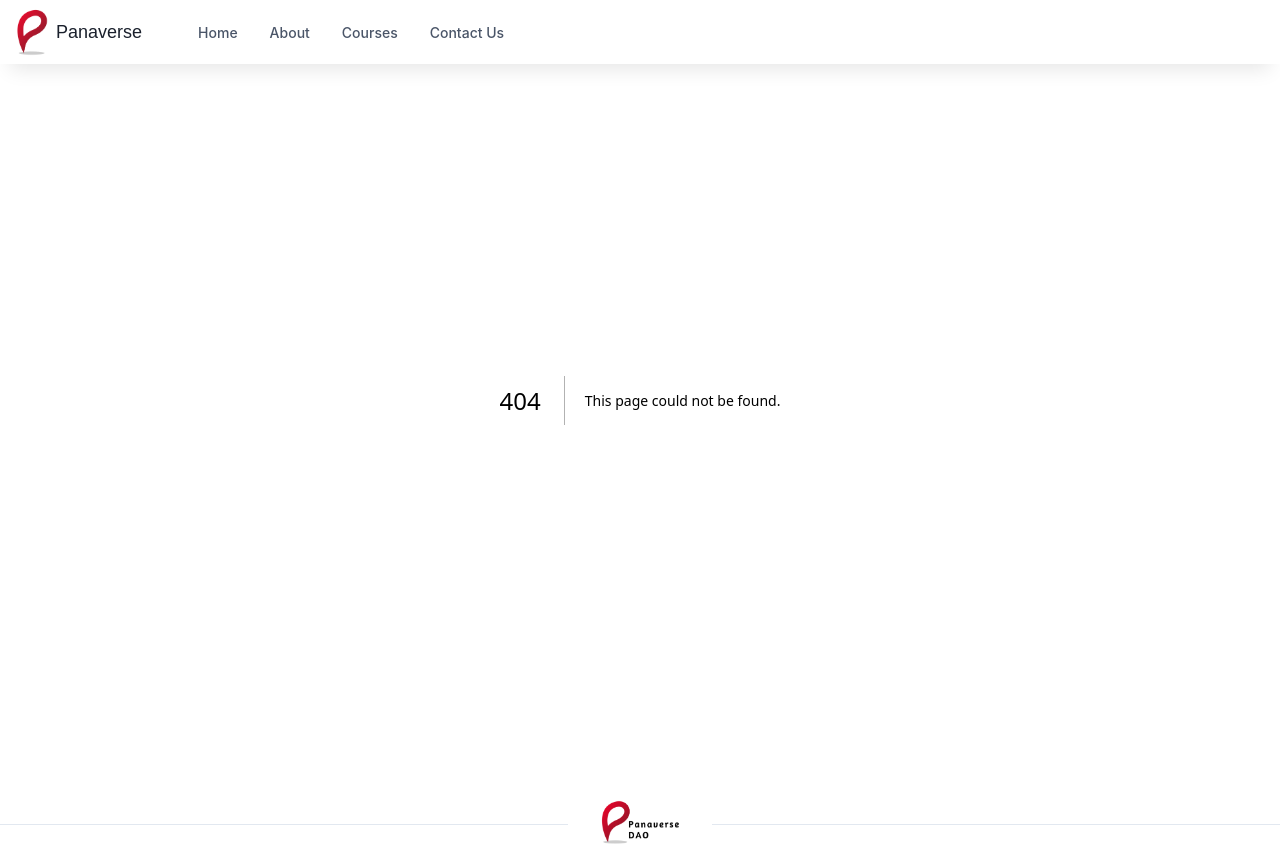
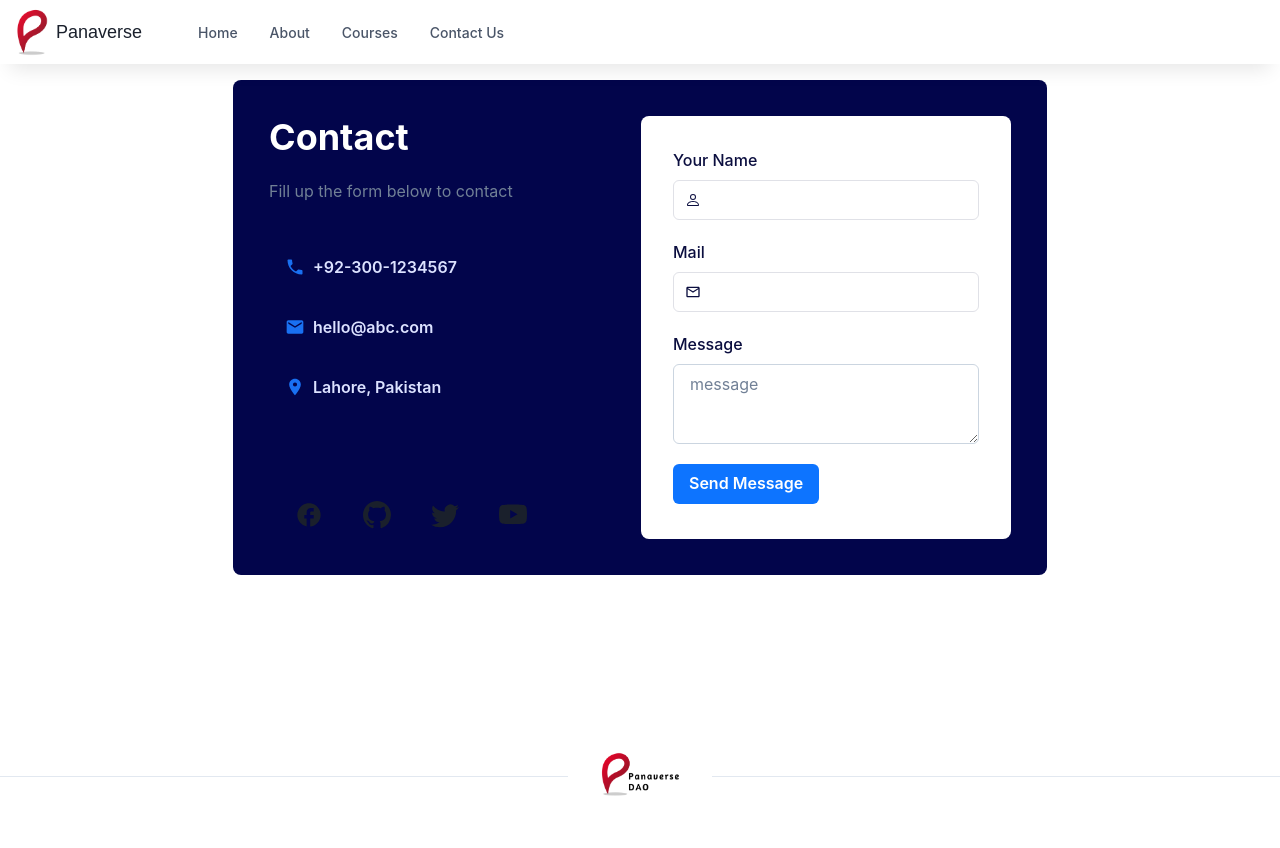
Before and after one commit to hassan-ak/next-tailwind-metaverse, a Next.js app: page /contact in a window 1280 px wide. Before the commit this address had no page. After the commit the page ends 800 px from the top, so only its background shows below. Built offline with nearby package versions, Linux system fonts and the light colour scheme.

Commit message:
13. Create Contact Page

```diff
--- /dev/null
+++ b/src/app/(pages)/contact/contactPageComponents/Contacts.tsx
@@ -0,0 +1,57 @@
+// Contact compnent
+
+'use client';
+
+import React from 'react';
+import { BsGithub, BsYoutube, BsTwitter } from 'react-icons/bs';
+import { ContactButton, SocilaButton } from '../utilityFunctions/Buttons';
+import { MdPhone, MdEmail, MdLocationOn, MdFacebook } from 'react-icons/md';
+import { Flex, Box, Heading, Text, HStack, VStack } from '@chakra-ui/react';
+
+// Function to return contact information and social buttons
+export default function Contacts() {
+  return (
+    <Flex margin={'auto'}>
+      <Box>
+        {/* Heading and text*/}
+        <Heading>Contact</Heading>
+        <Text mt={['3', '3', '3', '5']} color='gray.500'>
+          Fill up the form below to contact
+        </Text>
+        {/* Box to display contact buttons */}
+        <Box py={['5', '5', '8', '10']}>
+          <VStack pl={0} spacing={3} alignItems='flex-start'>
+            <ContactButton icon={<MdPhone color='#1970F1' size='20px' />}>
+              +92-300-1234567
+            </ContactButton>
+            <ContactButton icon={<MdEmail color='#1970F1' size='20px' />}>
+              hello@abc.com
+            </ContactButton>
+            <ContactButton icon={<MdLocationOn color='#1970F1' size='20px' />}>
+              Lahore, Pakistan
+            </ContactButton>
+          </VStack>
+        </Box>
+        {/* Stack to display social buttons */}
+        <HStack mt={['5', '10']} spacing={5} px={5} alignItems='flex-start'>
+          <SocilaButton
+            icon={<MdFacebook size='28px' />}
+            href={'https://www.facebook.com/groups/panaverse'}
+          ></SocilaButton>
+          <SocilaButton
+            icon={<BsGithub size='28px' />}
+            href={'https://github.com/panaverse'}
+          ></SocilaButton>
+          <SocilaButton
+            icon={<BsTwitter size='28px' />}
+            href={'https://twitter.com/Panaverse_edu'}
+          ></SocilaButton>
+          <SocilaButton
+            icon={<BsYoutube size='28px' />}
+            href={'https://www.youtube.com/@panaverse/streams'}
+          ></SocilaButton>
+        </HStack>
+      </Box>
+    </Flex>
+  );
+}
--- /dev/null
+++ b/src/app/(pages)/contact/contactPageComponents/Form.tsx
@@ -0,0 +1,60 @@
+// Contact Form
+'use client';
+
+import { BsPerson } from 'react-icons/bs';
+import { MdOutlineEmail } from 'react-icons/md';
+import { InputLeftElement, Textarea } from '@chakra-ui/react';
+import { FormLabel, Input, InputGroup } from '@chakra-ui/react';
+import { Flex, Box, Button, VStack, FormControl } from '@chakra-ui/react';
+
+// Return a form
+export default function Form() {
+  return (
+    <Flex>
+      <Box bg='white' borderRadius='lg'>
+        <Box m={8} color='#0B0E3F'>
+          {/* Stack form elements vertically */}
+          <VStack spacing={5}>
+            {/* Name Input box */}
+            <FormControl id='name'>
+              <FormLabel>Your Name</FormLabel>
+              <InputGroup borderColor='#E0E1E7'>
+                <InputLeftElement pointerEvents='none'>
+                  <BsPerson color='gray.800' />
+                </InputLeftElement>
+                <Input type='text' size='md' />
+              </InputGroup>
+            </FormControl>
+            {/* mail Input box */}
+            <FormControl id='mail'>
+              <FormLabel>Mail</FormLabel>
+              <InputGroup borderColor='#E0E1E7'>
+                <InputLeftElement pointerEvents='none'>
+                  <MdOutlineEmail color='gray.800' />
+                </InputLeftElement>
+                <Input type='text' size='md' />
+              </InputGroup>
+            </FormControl>
+            {/* Text Input box */}
+            <FormControl id='msg'>
+              <FormLabel>Message</FormLabel>
+              <Textarea
+                borderColor='gray.300'
+                _hover={{
+                  borderRadius: 'gray.300',
+                }}
+                placeholder='message'
+              />
+            </FormControl>
+            {/* Form Button */}
+            <FormControl id='name' float='right'>
+              <Button variant='solid' bg='#0D74FF' color='white'>
+                Send Message
+              </Button>
+            </FormControl>
+          </VStack>
+        </Box>
+      </Box>
+    </Flex>
+  );
+}
--- /dev/null
+++ b/src/app/(pages)/contact/page.tsx
@@ -0,0 +1,40 @@
+// Contact Us Page
+'use client';
+
+import Form from './contactPageComponents/Form';
+import Contacts from './contactPageComponents/Contacts';
+import { Container, Flex, Box, Stack } from '@chakra-ui/react';
+
+// Conatct us page function
+export default function contact() {
+  return (
+    <Container
+      bg='white'
+      maxW='full'
+      mt={['20', '10']}
+      centerContent
+      overflow='hidden'
+    >
+      <Flex>
+        <Box
+          bg='#02054B'
+          color='white'
+          borderRadius='lg'
+          m={['4', '4', '10']}
+          p='5'
+        >
+          <Box p={4}>
+            <Stack
+              spacing={['20', '3', '5', '20']}
+              direction={['column', 'column', 'row']}
+            >
+              {/* Page Components */}
+              <Contacts></Contacts>
+              <Form></Form>
+            </Stack>
+          </Box>
+        </Box>
+      </Flex>
+    </Container>
+  );
+}
--- /dev/null
+++ b/src/app/(pages)/contact/utilityFunctions/Buttons.tsx
@@ -0,0 +1,50 @@
+// Contacts buttons
+
+'use client';
+
+import React from 'react';
+import { ReactElement } from 'react';
+import { IconButton, Button, StackProps, Link } from '@chakra-ui/react';
+
+// Interface to define StackProps along with icon and href
+interface ButtonProps extends StackProps {
+  icon: ReactElement;
+  href?: string;
+}
+
+// Returns a button to display contact information and icon button
+export function ContactButton(props: ButtonProps) {
+  const { icon, children } = props;
+  return (
+    <Button
+      justifyContent='flex-start'
+      size='md'
+      height='48px'
+      width='200px'
+      variant='ghost'
+      color='#DCE2FF'
+      _hover={{ border: '2px solid #1C6FEB' }}
+      leftIcon={icon}
+    >
+      {children}
+    </Button>
+  );
+}
+
+// Returns a button to display social button
+export function SocilaButton(props: ButtonProps) {
+  const { icon, href } = props;
+  return (
+    <IconButton
+      as={Link}
+      href={href}
+      target='_blank'
+      aria-label='facebook'
+      variant='ghost'
+      size='lg'
+      isRound={true}
+      _hover={{ bg: '#0D74FF' }}
+      leftIcon={icon}
+    />
+  );
+}
```
